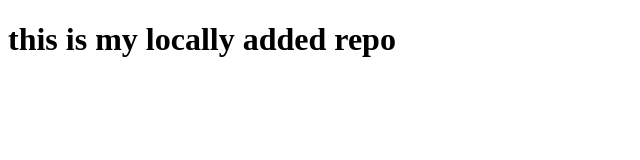
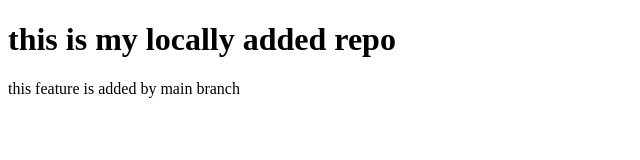
Before and after one commit to priyank228-py/testrepo, a plain HTML site: page index.html in a window 1280 px wide. Shown: the whole page, without its empty margins (0-640 px from the left). Drawn offline with Linux system fonts and the light colour scheme.

Commit message:
added by main

```diff
--- a/index.html
+++ b/index.html
@@ -9,6 +9,7 @@
 
 <body>
     <h1>this is my locally added repo</h1>
+    <p>this feature is added by main branch</p>
 </body>
 
 </html>
```
